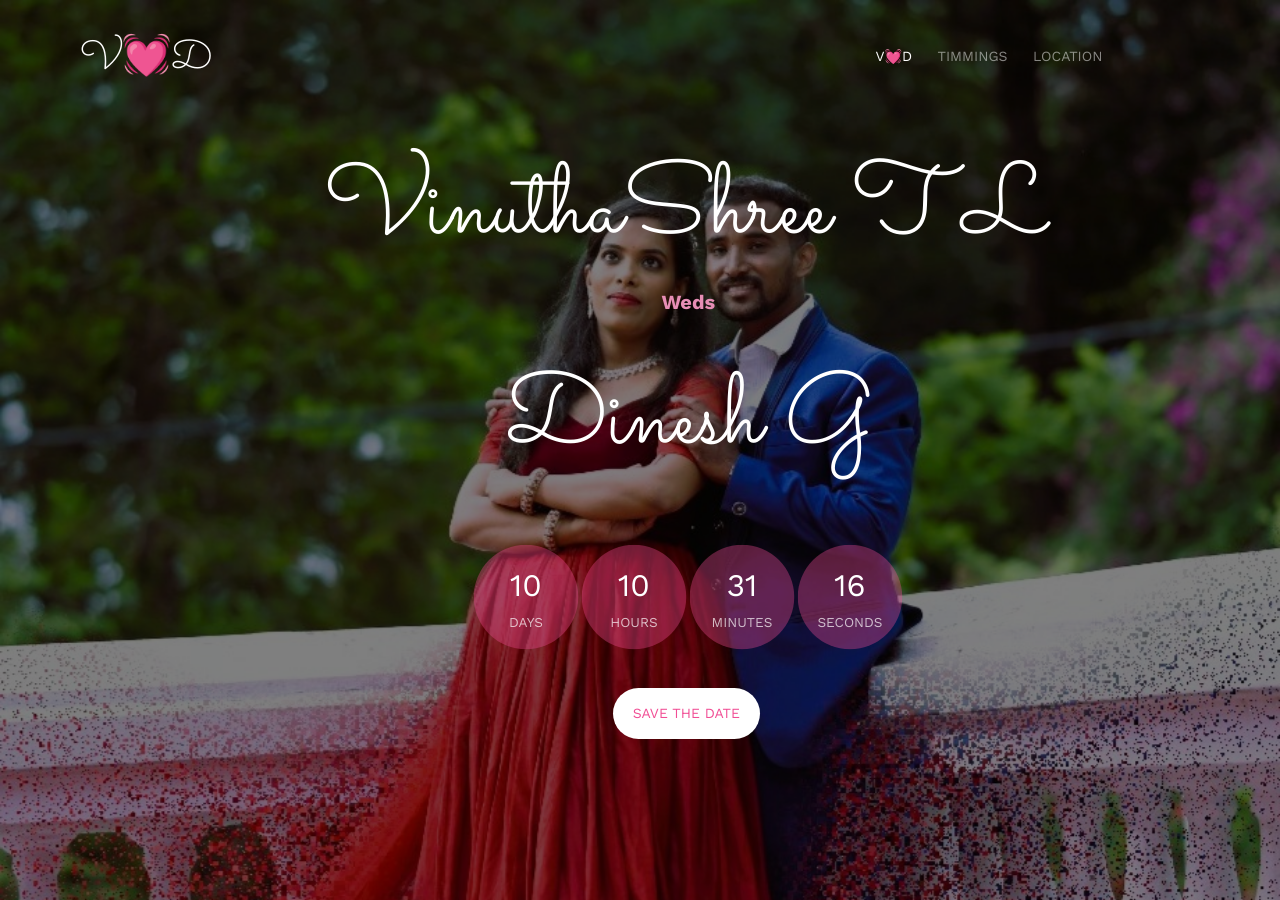
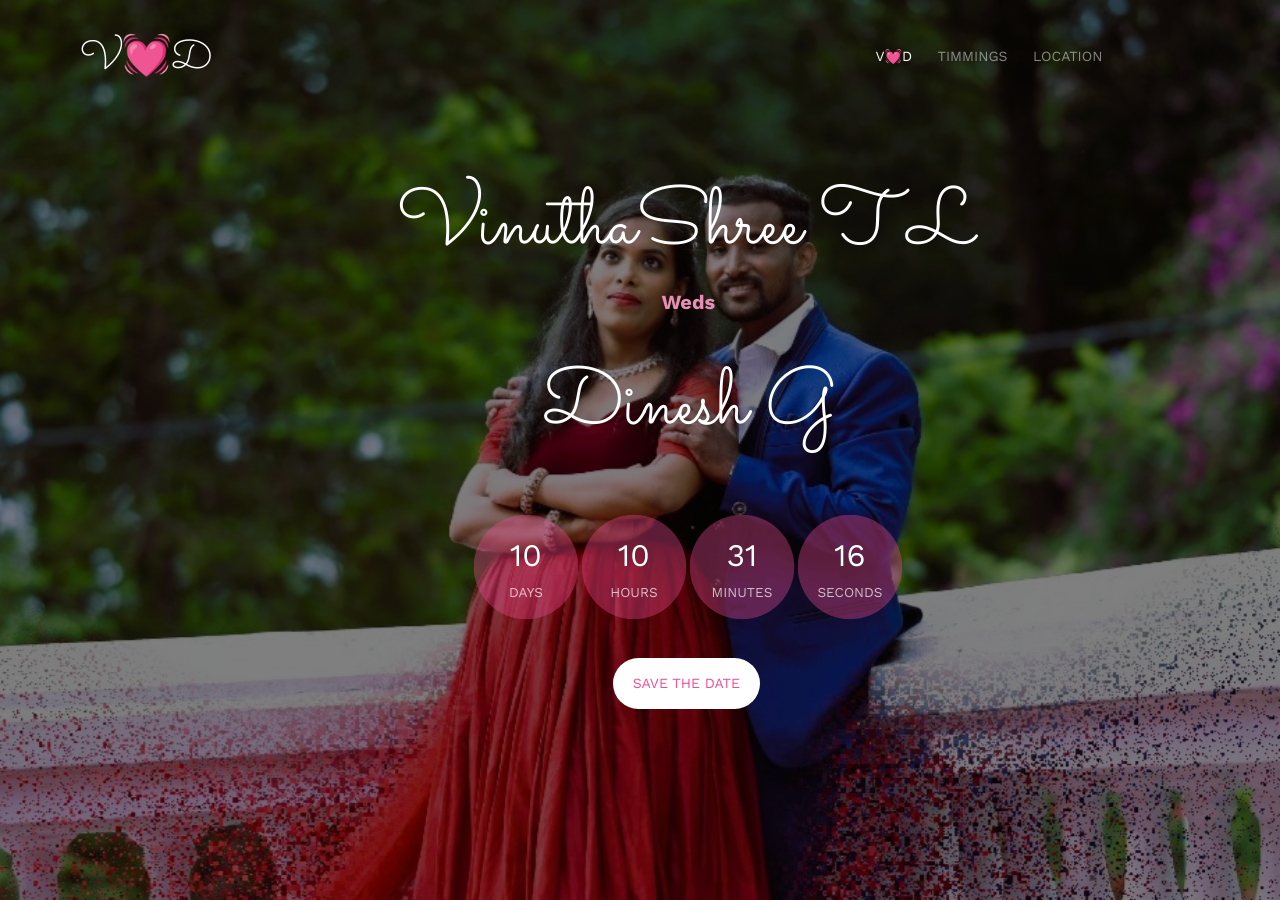
Before and after one commit to chethanyadavtl123/WeddingInvite, a plain HTML site: page index.html in a window 1280 px wide. Shown: the top 900 px of the page. Drawn offline with nearby package versions, Linux system fonts and the light colour scheme; files whose address does not match are found by name.

Commit message:
name font issue

```diff
--- a/index.html
+++ b/index.html
@@ -94,9 +94,9 @@
 				<div class="col-xs-12 col-sm-12 col-md-12 col-lg-11 col-lg-offset-1 text-center">
 					<div class="display-t">
 						<div class="display-tc animate-box" data-animate-effect="fadeIn">
-							<h1>VinuthaShree T L</h1>
+							<h1 style="font-size: 8rem;">VinuthaShree T L</h1>
 							<h2><span style="color: #e78eb5;"><strong>Weds</strong></span></h2>
-							<h1>Dinesh G</h1>
+							<h1 style="font-size: 8rem;">Dinesh G</h1>
 							<div id="receptionCountdown" class="simply-countdown simply-countdown-one" style="margin-top: 5rem;"></div>
 							<p><a href="#" id="save-date" class="btn btn-default btn-sm">Save the date</a></p>
 							<div id="post-countdown-message" class="post-countdown-message" style="display:none;">
```
